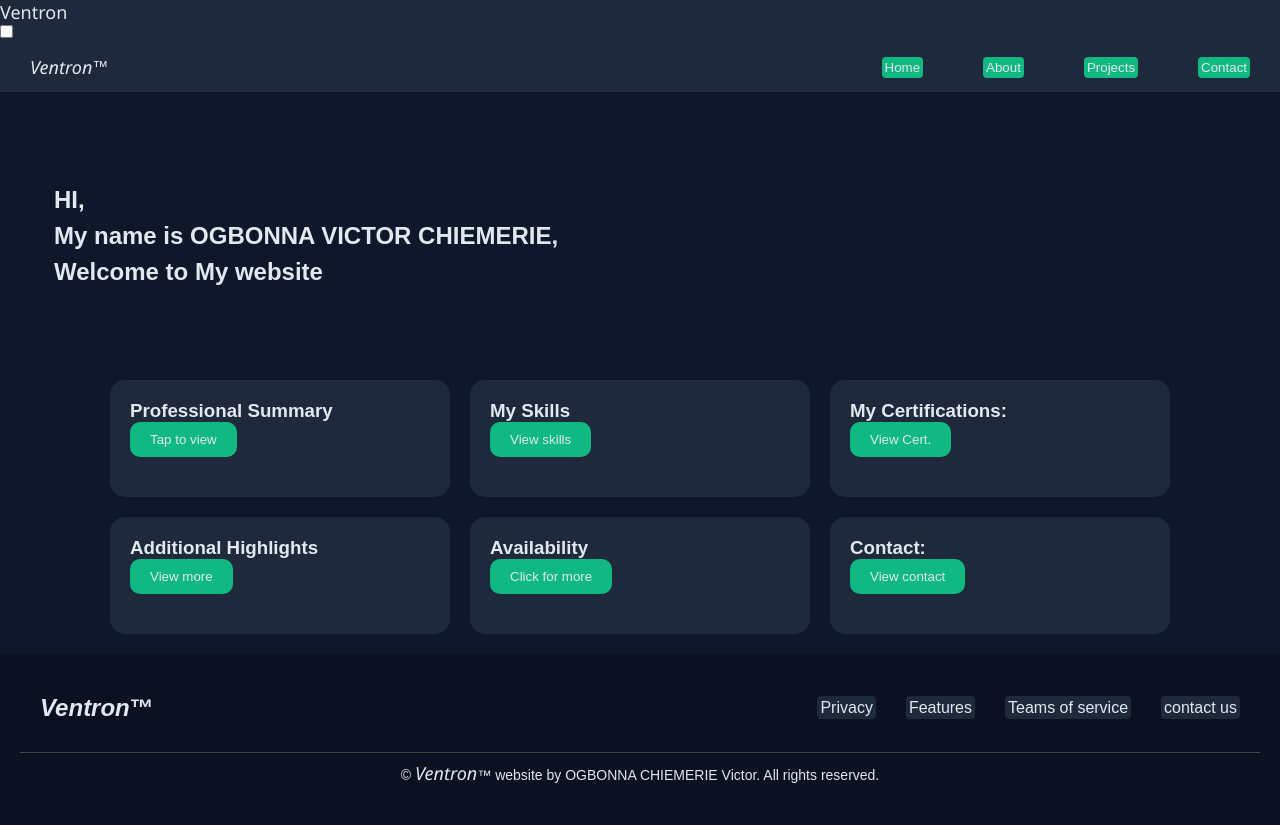
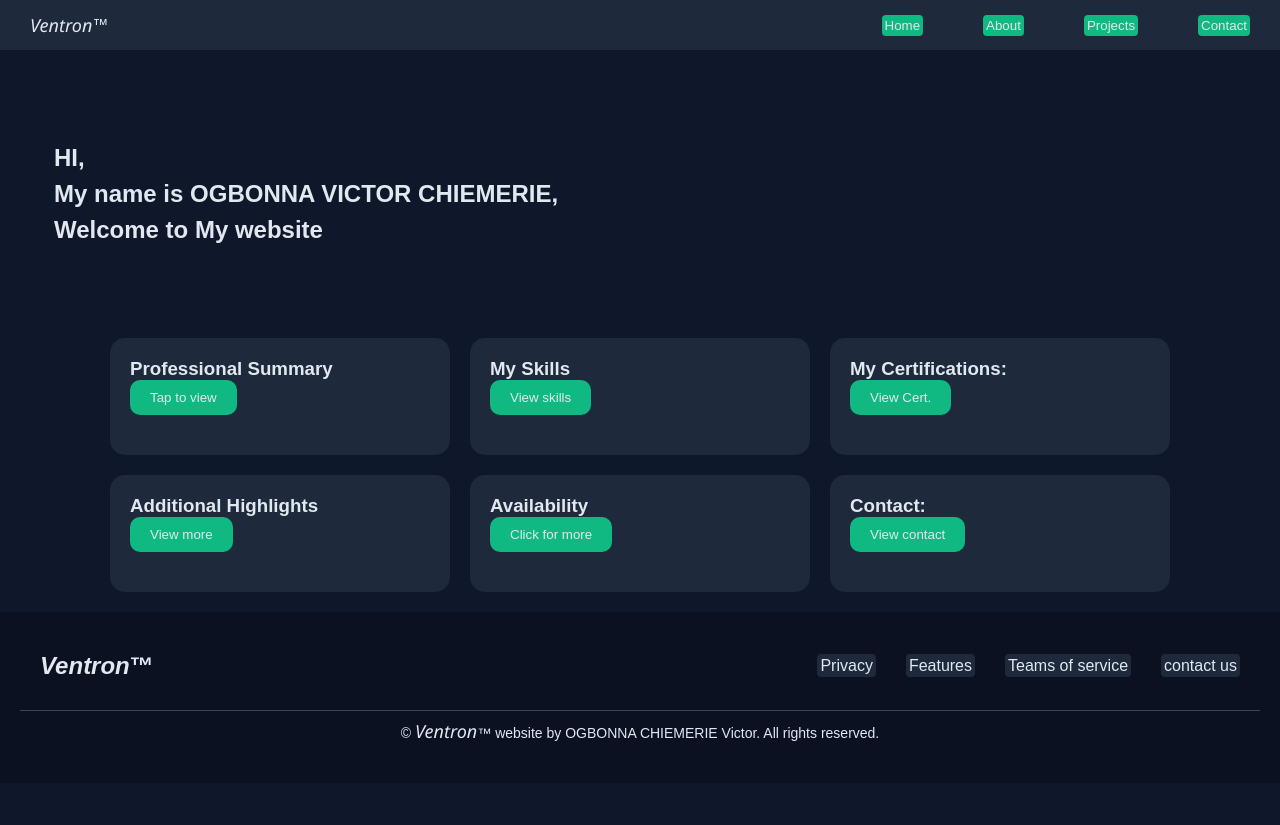
Before and after one commit to victorogbonna-creator/My-portfolio-website, a plain HTML site: page index.html in a window 1280 px wide. After the commit the page ends 800 px from the top, so only its background shows below. Drawn offline with Linux system fonts and the light colour scheme.

Commit message:
Removed the first navbar created some minutes ago

```diff
--- a/index.html
+++ b/index.html
@@ -7,15 +7,6 @@
     <link rel="stylesheet" href="style.css">
 </head>
 <body>
-    <nav class="nav">
-        <div class="container">
-            <h1 class="logo">Ventron</h1>
-            <div class="theme-toggle">
-                <input type="checkbox" id="theme-switch" />
-                <label for="theme-switch" class="switch"></label>
-            </div>
-        </div>
-    </nav>
     <div>
         <nav>
             <ul class="sidebar">
```
